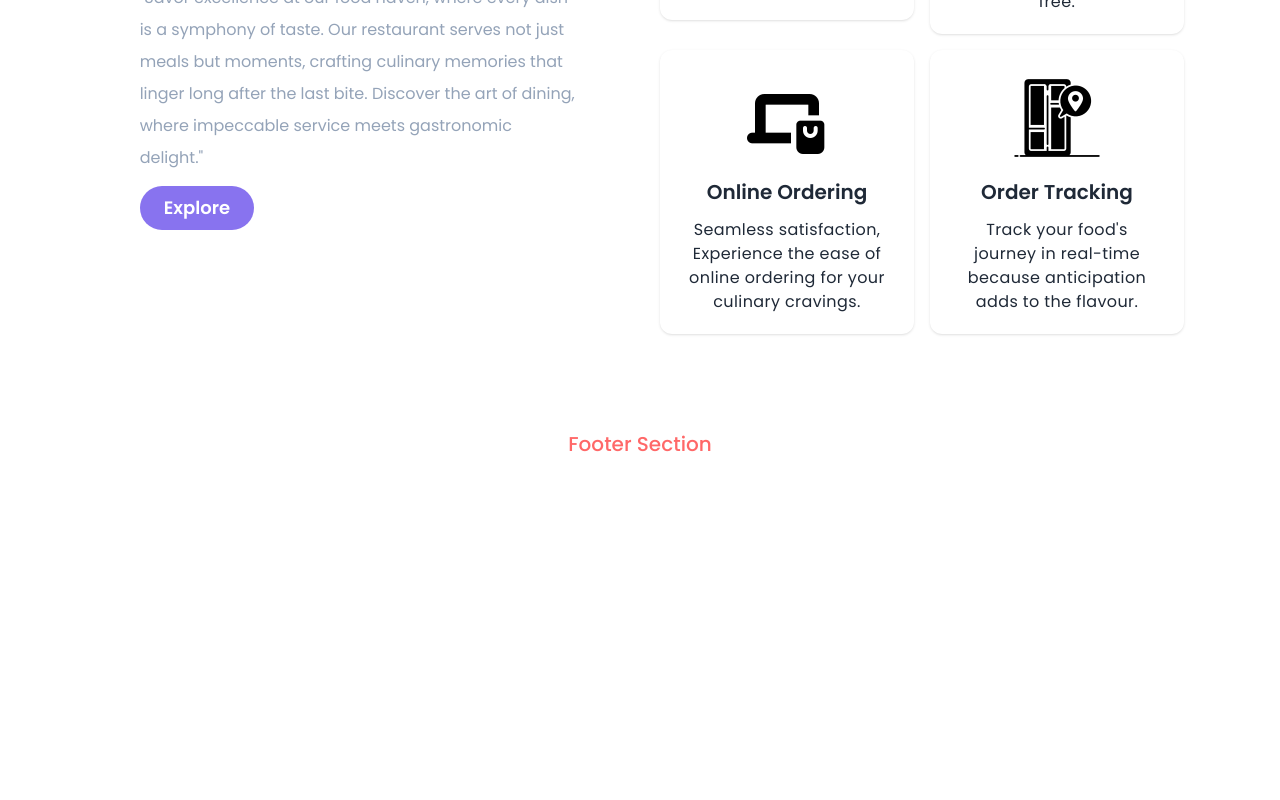
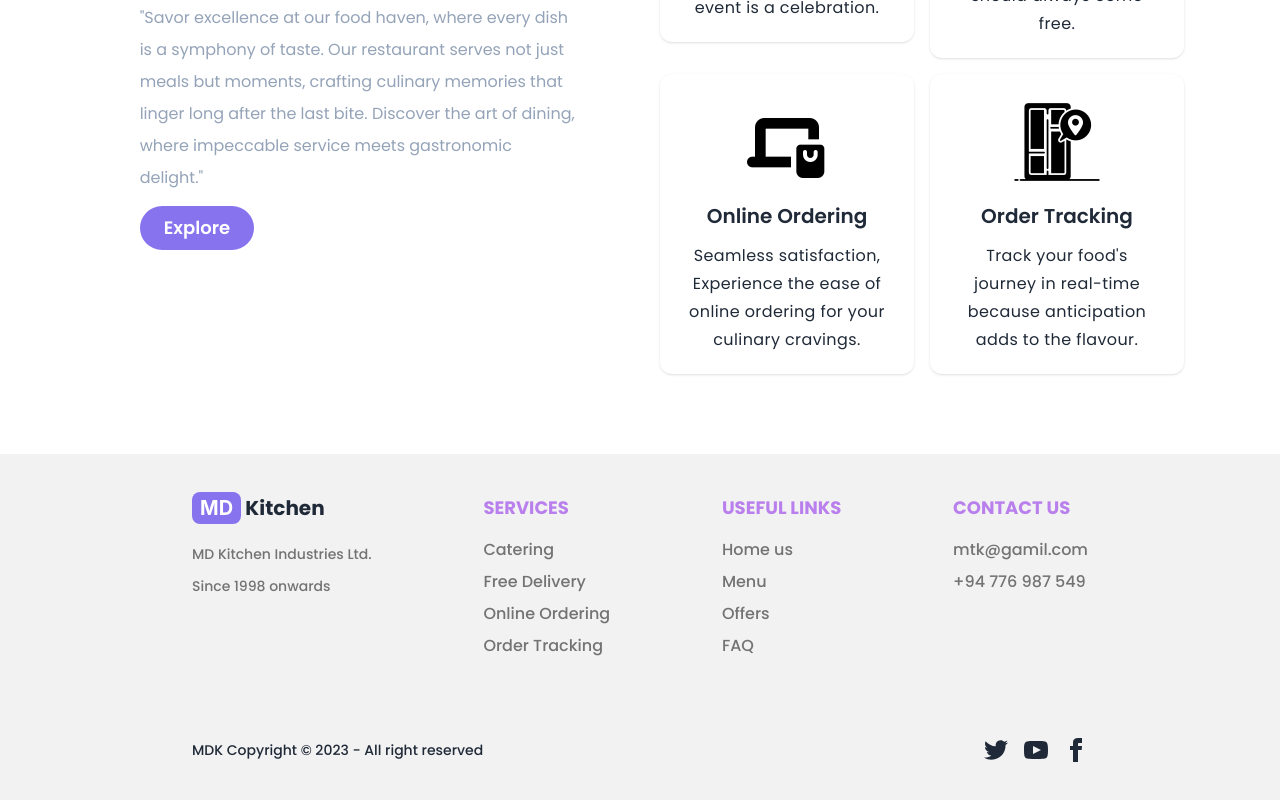
Before and after one commit to parmilan1998/mern-food-shop, a React (Vite) app in the folder client/: page / in a window 1280 px wide. Shown: the part 3158-3958 px from the top of the page. Before the commit the page ends 3632 px from the top, so only its background shows below. Built offline with nearby package versions, Linux system fonts and the light colour scheme; a web font is replaced by a local one.

Commit message:
Footer section UI design using daisyUI component

```diff
--- a/client/src/components/Footer.jsx
+++ b/client/src/components/Footer.jsx
@@ -2,11 +2,111 @@
 
 const Footer = () => {
   return (
-    <>
-      <h1 className='text-center text-primaryRed py-4 text-xl font-poppins font-medium'>
-        Footer Section
-      </h1>
-    </>
+    <div className='container-section bg-base-200 mt-10'>
+      <footer className='footer px-4 py-10 xl:px-24 text-base-content flex justify-between'>
+        <aside className='space-y-2'>
+          <a className='font-bold text-xl cursor-pointer' href='/'>
+            <span className='text-white bg-primaryBlue px-2 py-1 rounded-lg font-inter'>
+              MD
+            </span>{' '}
+            Kitchen
+          </a>
+          <p className=' leading-8 font-medium text-neutral-500'>
+            MD Kitchen Industries Ltd.
+            <br />
+            Since 1998 onwards
+          </p>
+        </aside>
+        <nav>
+          <header className='footer-title text-lg text-purple-600'>
+            Services
+          </header>
+          <a className='link link-hover text-base font-medium text-neutral-500'>
+            Catering
+          </a>
+          <a className='link link-hover text-base font-medium text-neutral-500'>
+            Free Delivery
+          </a>
+          <a className='link link-hover text-base font-medium text-neutral-500'>
+            Online Ordering
+          </a>
+          <a className='link link-hover text-base font-medium text-neutral-500'>
+            Order Tracking
+          </a>
+        </nav>
+        <nav>
+          <header className='footer-title text-lg text-purple-600'>
+            Useful Links
+          </header>
+          <a className='link link-hover text-base font-medium text-neutral-500'>
+            Home us
+          </a>
+          <a className='link link-hover text-base font-medium text-neutral-500'>
+            Menu
+          </a>
+          <a className='link link-hover text-base font-medium text-neutral-500'>
+            Offers
+          </a>
+          <a className='link link-hover text-base font-medium text-neutral-500'>
+            FAQ
+          </a>
+        </nav>
+        <nav>
+          <header className='footer-title text-lg text-purple-600'>
+            Contact Us
+          </header>
+          <a className='link link-hover text-base font-medium text-neutral-500'>
+            mtk@gamil.com
+          </a>
+          <a className='link link-hover text-base font-medium text-neutral-500'>
+            +94 776 987 549
+          </a>
+          <a className='link link-hover text-base font-medium text-neutral-500'></a>
+        </nav>
+      </footer>
+      <footer className='footer items-center px-4 py-10 xl:px-24'>
+        <aside className='items-center grid-flow-col'>
+          <p className='font-medium'>
+            MDK Copyright © 2023 - All right reserved
+          </p>
+        </aside>
+        <nav className='grid-flow-col gap-4 md:place-self-center md:justify-self-end'>
+          <a>
+            <svg
+              xmlns='http://www.w3.org/2000/svg'
+              width='24'
+              height='24'
+              viewBox='0 0 24 24'
+              className='fill-current'
+            >
+              <path d='M24 4.557c-.883.392-1.832.656-2.828.775 1.017-.609 1.798-1.574 2.165-2.724-.951.564-2.005.974-3.127 1.195-.897-.957-2.178-1.555-3.594-1.555-3.179 0-5.515 2.966-4.797 6.045-4.091-.205-7.719-2.165-10.148-5.144-1.29 2.213-.669 5.108 1.523 6.574-.806-.026-1.566-.247-2.229-.616-.054 2.281 1.581 4.415 3.949 4.89-.693.188-1.452.232-2.224.084.626 1.956 2.444 3.379 4.6 3.419-2.07 1.623-4.678 2.348-7.29 2.04 2.179 1.397 4.768 2.212 7.548 2.212 9.142 0 14.307-7.721 13.995-14.646.962-.695 1.797-1.562 2.457-2.549z'></path>
+            </svg>
+          </a>
+          <a>
+            <svg
+              xmlns='http://www.w3.org/2000/svg'
+              width='24'
+              height='24'
+              viewBox='0 0 24 24'
+              className='fill-current'
+            >
+              <path d='M19.615 3.184c-3.604-.246-11.631-.245-15.23 0-3.897.266-4.356 2.62-4.385 8.816.029 6.185.484 8.549 4.385 8.816 3.6.245 11.626.246 15.23 0 3.897-.266 4.356-2.62 4.385-8.816-.029-6.185-.484-8.549-4.385-8.816zm-10.615 12.816v-8l8 3.993-8 4.007z'></path>
+            </svg>
+          </a>
+          <a>
+            <svg
+              xmlns='http://www.w3.org/2000/svg'
+              width='24'
+              height='24'
+              viewBox='0 0 24 24'
+              className='fill-current'
+            >
+              <path d='M9 8h-3v4h3v12h5v-12h3.642l.358-4h-4v-1.667c0-.955.192-1.333 1.115-1.333h2.885v-5h-3.808c-3.596 0-5.192 1.583-5.192 4.615v3.385z'></path>
+            </svg>
+          </a>
+        </nav>
+      </footer>
+    </div>
   )
 }
 
--- a/client/src/pages/home/Services.jsx
+++ b/client/src/pages/home/Services.jsx
@@ -56,7 +56,7 @@
               >
                 <img src={service.image} alt='Service' className='mx-auto' />
                 <h4 className='py-2 font-semibold text-xl'>{service.title}</h4>
-                <p className=' tracking-wide'>{service.des}</p>
+                <p className='tracking-wide leading-7'>{service.des}</p>
               </div>
             ))}
           </div>
```
